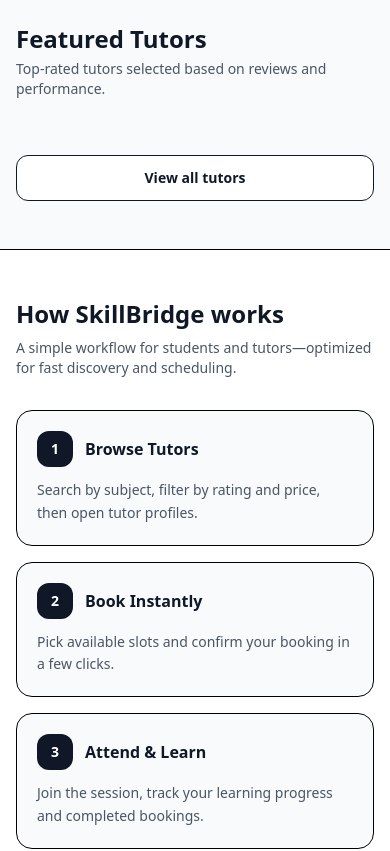
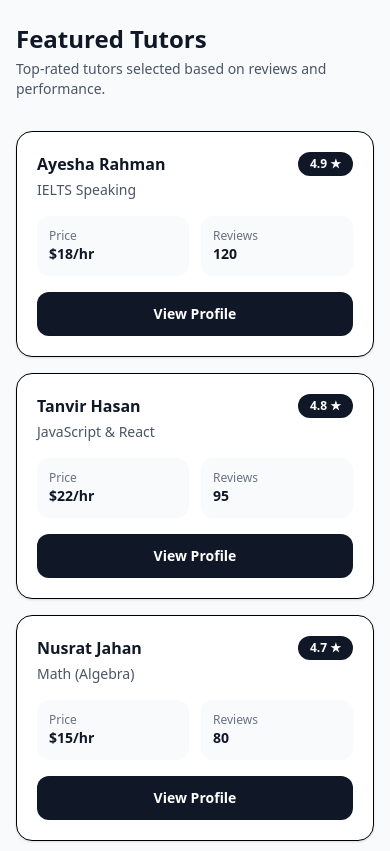
Before and after one commit to shihab-shamim/L2A4-CLIENT, a Next.js app: page / in a window 390 px wide. Shown: the part 1880-2731 px from the top of the page. Built offline with nearby package versions, Linux system fonts and the light colour scheme.

Commit message:
home page all device responsive

```diff
--- a/src/app/(commont)/page.tsx
+++ b/src/app/(commont)/page.tsx
@@ -2,15 +2,65 @@ import FeaturedTutorsSection from "@/componets/home/FeaturedTutorsSection";
 import HeroSection from "@/componets/home/HeroSection";
 import HowItWorksSection from "@/componets/home/HowItWorksSection";
 import SearchAndFiltersSection from "@/componets/home/SearchAndFiltersSection";
-import Image from "next/image";
+
 export default function Home() {
+    const featuredTutors = [
+    { id: "1", name: "Ayesha Rahman", subject: "IELTS Speaking", rating: 4.9, pricePerHour: 18, totalReviews: 120 },
+    { id: "2", name: "Tanvir Hasan", subject: "JavaScript & React", rating: 4.8, pricePerHour: 22, totalReviews: 95 },
+    { id: "3", name: "Nusrat Jahan", subject: "Math (Algebra)", rating: 4.7, pricePerHour: 15, totalReviews: 80 },
+  ];
   return (
    <div>
     <HeroSection/>
     <SearchAndFiltersSection/>
-    <FeaturedTutorsSection tutors={[]}/>
+    <FeaturedTutorsSection tutors={featuredTutors}/>
     <HowItWorksSection/>
 
    </div>
   );
 }
+
+// // import React from "react";
+// import HeroSection from "../components/home/HeroSection";
+// import SearchAndFiltersSection from "../components/home/SearchAndFiltersSection";
+// import FeaturedTutorsSection, { TutorCard } from "../components/home/FeaturedTutorsSection";
+// import HowItWorksSection from "../components/home/HowItWorksSection";
+
+// const HomePage: React.FC = () => {
+//   const featuredTutors: TutorCard[] = [
+//     { id: "1", name: "Ayesha Rahman", subject: "IELTS Speaking", rating: 4.9, pricePerHour: 18, totalReviews: 120 },
+//     { id: "2", name: "Tanvir Hasan", subject: "JavaScript & React", rating: 4.8, pricePerHour: 22, totalReviews: 95 },
+//     { id: "3", name: "Nusrat Jahan", subject: "Math (Algebra)", rating: 4.7, pricePerHour: 15, totalReviews: 80 },
+//   ];
+
+//   return (
+//     <main>
+//       <HeroSection
+//         onBrowseTutors={() => (window.location.href = "/tutors")}
+//         onGetStarted={() => (window.location.href = "/register")}
+//       />
+
+//       <SearchAndFiltersSection
+//         onSearch={(params) => {
+//           // Example: redirect with query string; replace with your state/store as needed
+//           const qs = new URLSearchParams({
+//             q: params.query,
+//             category: params.category,
+//             rating: String(params.minRating),
+//             price: String(params.maxPrice),
+//           });
+//           window.location.href = `/tutors?${qs.toString()}`;
+//         }}
+//       />
+
+//       <FeaturedTutorsSection
+//         tutors={featuredTutors}
+//         onViewTutor={(id) => (window.location.href = `/tutors/${id}`)}
+//       />
+
+//       <HowItWorksSection />
+//     </main>
+//   );
+// };
+
+// export default HomePage;
```
